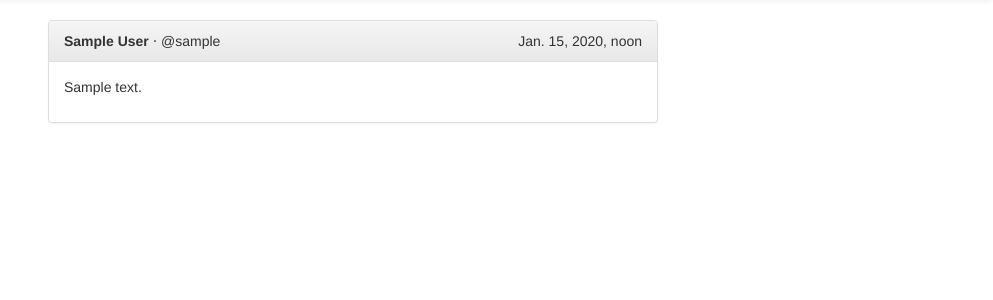
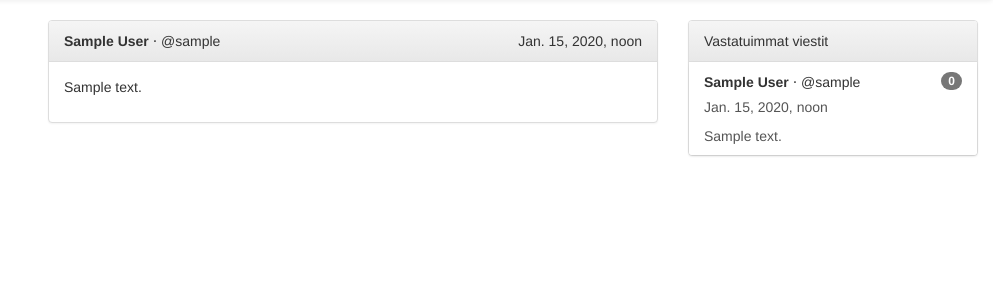
Before and after one commit to fergusq/responda, a Django app: page /messages/1/ in a window 1280 px wide. Shown: the part 52-352 px from the top of the page, without its empty margins (287-1280 px from the left). Run offline with Django 3.2, Linux system fonts and the light colour scheme; tables that the repository leaves empty hold one stand-in row (values such as "Sample post"); some libraries are stand-ins or nearby versions.

Commit message:
vastatuimmat viestit + markdown-editori

```diff
--- a/responda_messages/static/css/responda.css
+++ b/responda_messages/static/css/responda.css
@@ -1,7 +1,12 @@
 .no-transition {
-  -webkit-transition: 0s;
-  -moz-transition: 0s;
-  -ms-transition: 0s;
-  -o-transition: 0s;
-  transition: 0s;
+	-webkit-transition: 0s;
+	-moz-transition: 0s;
+	-ms-transition: 0s;
+	-o-transition: 0s;
+	transition: 0s;
 }
+
+.CodeMirror, .CodeMirror-scroll {
+	min-height: 100px;
+	height: 200px;
+}
--- a/responda_messages/templates/responda_messages/base.html
+++ b/responda_messages/templates/responda_messages/base.html
@@ -7,9 +7,9 @@
 		<link rel="stylesheet" href="https://maxcdn.bootstrapcdn.com/bootstrap/3.3.7/css/bootstrap.min.css" integrity="sha384-BVYiiSIFeK1dGmJRAkycuHAHRg32OmUcww7on3RYdg4Va+PmSTsz/K68vbdEjh4u" crossorigin="anonymous">
 <link rel="stylesheet" href="https://maxcdn.bootstrapcdn.com/bootstrap/3.3.7/css/bootstrap-theme.min.css" integrity="sha384-rHyoN1iRsVXV4nD0JutlnGaslCJuC7uwjduW9SVrLvRYooPp2bWYgmgJQIXwl/Sp" crossorigin="anonymous">
 		<script src="https://maxcdn.bootstrapcdn.com/bootstrap/3.3.7/js/bootstrap.min.js" integrity="sha384-Tc5IQib027qvyjSMfHjOMaLkfuWVxZxUPnCJA7l2mCWNIpG9mGCD8wGNIcPD7Txa" crossorigin="anonymous"></script>
-		<link rel="stylesheet" href="{% static 'css/responda.css' %}">
 		{% block extra_head %}
 		{% endblock %}
+		<link rel="stylesheet" href="{% static 'css/responda.css' %}">
 	</head>
 	<body>
 		<nav class="navbar navbar-default">
--- a/responda_messages/templates/responda_messages/detail.html
+++ b/responda_messages/templates/responda_messages/detail.html
@@ -1,4 +1,9 @@
 {% extends 'responda_messages/base.html' %}
+
+{% block extra_head %}
+<link rel="stylesheet" href="https://cdn.jsdelivr.net/simplemde/latest/simplemde.min.css">
+<script src="https://cdn.jsdelivr.net/simplemde/latest/simplemde.min.js"></script>
+{% endblock %}
 
 {% block content %}
 	{% if message.parent_message is not None %}
@@ -40,6 +45,13 @@
 			{{ form.as_p }}
 			<button type="submit" class="save btn btn-default">Lähetä!</button>
 		</form>
+		<script>
+		var simplemde = new SimpleMDE({
+			element: document.getElementById("id_message_text"),
+			forceSync: true,
+			spellChecker: false
+		});
+		</script>
 	{% endif %}
 {% endblock %}
 
@@ -52,12 +64,12 @@
 			<ul class="list-group">
 				{% for reply in newest_replies %}
 					<a href="/messages/{{ reply.id }}/" class="list-group-item">
+	    					<span class="badge">{{ reply.num_replies }}</span>
 						<p class="list-group-item-heading">
 							<b>{{ reply.author.first_name }} {{ reply.author.last_name }}</b>
 							&sdot; @{{ reply.author.username }}
 						</p>
 						<p>{{ reply.pub_date }}</p>
-	    					<span class="badge">{{ reply.num_replies }}</span>
 	    					<p class="list-group-item-text">{{ reply.message_text|truncatechars:"500" }}</p>
 
 					</a>
@@ -66,3 +78,24 @@
 		</div>
 	{% endif %}
 {% endblock %}
+{% block rightcontent %}
+	<div class="panel panel-default">
+		<div class="panel-heading">
+			Vastatuimmat viestit
+		</div>
+		<ul class="list-group">
+			{% for reply in popular_messages %}
+				<a href="/messages/{{ reply.id }}/" class="list-group-item">
+    					<span class="badge">{{ reply.num_replies }}</span>
+					<p class="list-group-item-heading">
+						<b>{{ reply.author.first_name }} {{ reply.author.last_name }}</b>
+						&sdot; @{{ reply.author.username }}
+					</p>
+					<p>{{ reply.pub_date }}</p>
+    					<p class="list-group-item-text">{{ reply.message_text|truncatechars:"500" }}</p>
+
+				</a>
+			{% endfor %}
+		</ul>
+	</div>
+{% endblock %}
--- a/responda_messages/views.py
+++ b/responda_messages/views.py
@@ -26,12 +26,14 @@ def detail(request, msg_id):
 		msg = Message.objects.get(pk=msg_id)
 	except Message.DoesNotExist:
 		raise Http404("Message does not exist")
-	replies = Message.objects.filter(parent_message=msg).annotate(num_replies=Count('replies')).order_by('-pub_date').order_by('-num_replies')
+	replies = Message.objects.filter(parent_message=msg).annotate(num_replies=Count('replies')).order_by('-num_replies', '-pub_date')
 
 	if request.user.is_authenticated:
-		newest_replies = Message.objects.exclude(author=request.user).filter(parent_message__author=request.user).order_by('-pub_date')[:5]
+		newest_replies = Message.objects.exclude(author=request.user).filter(parent_message__author=request.user).annotate(num_replies=Count('replies')).order_by('-pub_date')[:5]
 	else:
 		newest_replies = []
+
+	popular_messages = Message.objects.annotate(num_replies=Count('replies')).order_by('-num_replies', '-pub_date')[:5]
 
 	form = ReplyForm()
 	return render(request, 'responda_messages/detail.html', {
@@ -39,6 +41,7 @@ def detail(request, msg_id):
 		'msg_text': compileMd(msg.message_text),
 		'replies': replies,
 		'newest_replies': newest_replies,
+		'popular_messages': popular_messages,
 		'form': form
 		})
 
```
